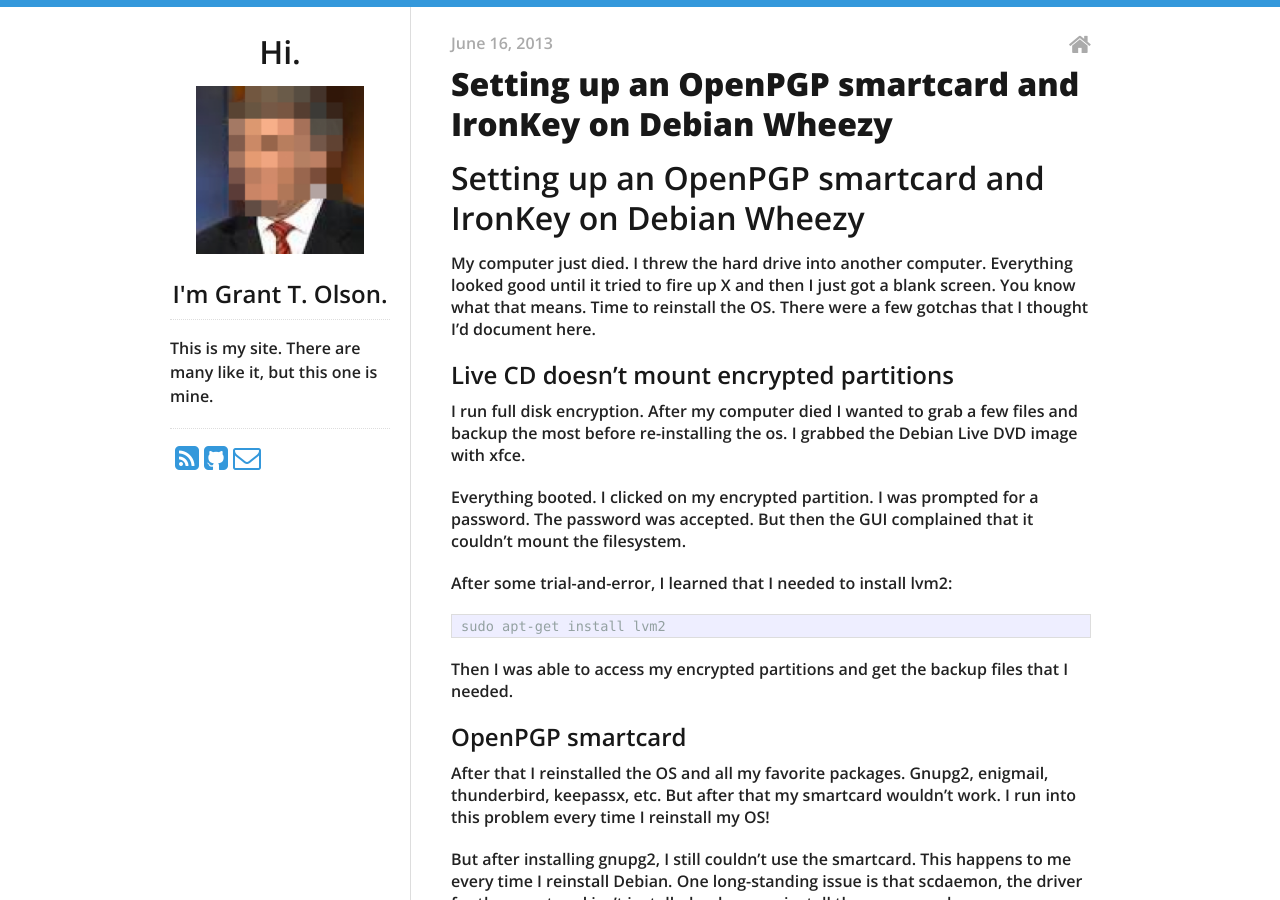
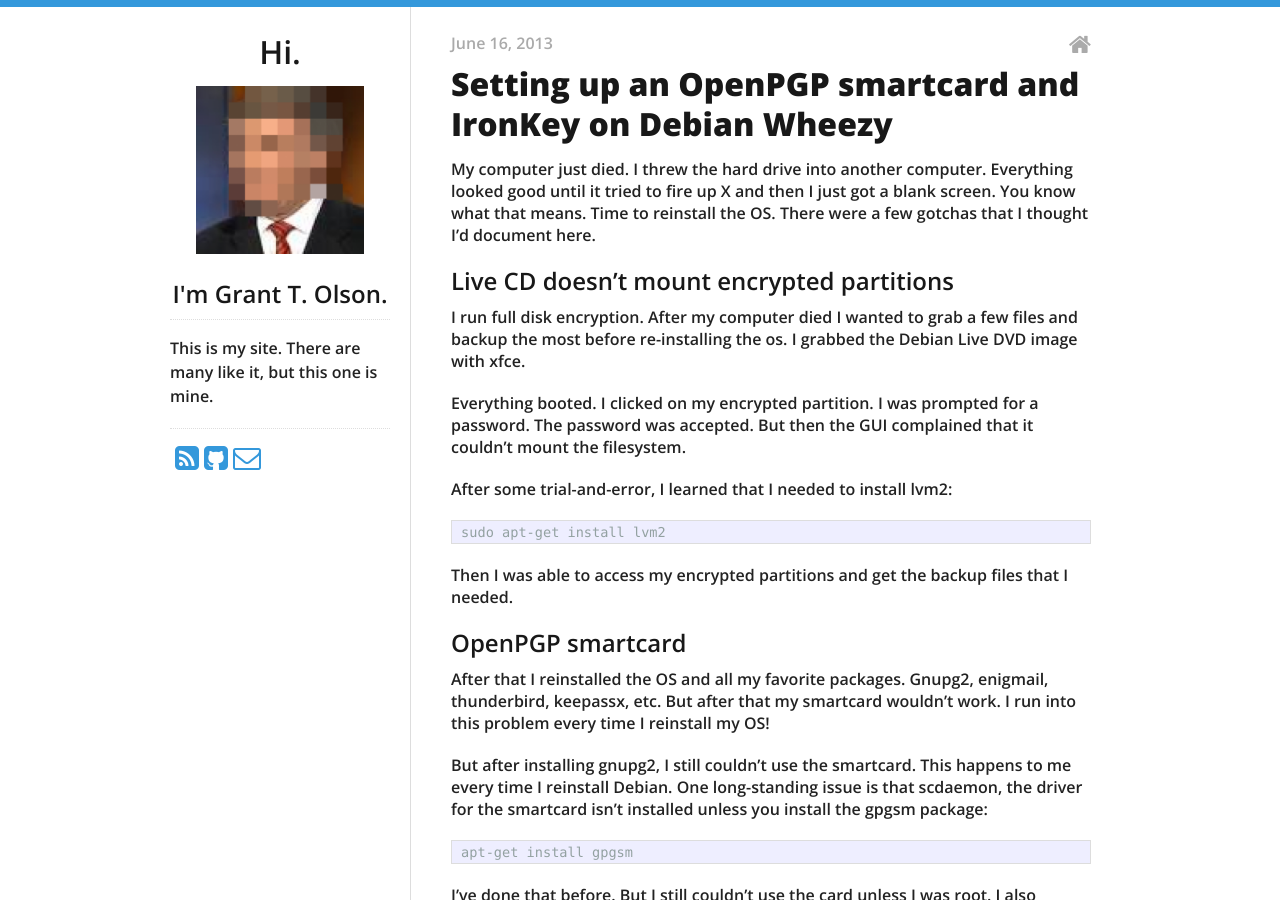
Before and after one commit to grant-olson/grant-olson.github.io, a Jekyll site: the page built from _posts/2013-06-16-openpgp-smartcard-and-ironkey-on-debian-wheezy.markdown, in a window 1280 px wide and 900 px high. Built offline with Jekyll 4.4.1, drawn with Linux system fonts in a browser that asks for light colours.

Commit message:
Actually don't include titles in markdown, they're extracted from the metadata

```diff
--- a/_posts/2013-03-09-using-openpgp-smartcard-on-ubuntu-12-10.markdown
+++ b/_posts/2013-03-09-using-openpgp-smartcard-on-ubuntu-12-10.markdown
@@ -4,9 +4,6 @@
 title: Using an OpenPGP Smartcard on Ubuntu 12.10
 category: news
 ---
-
-Using an OpenPGP Smartcard on Ubuntu 12.10
-==========================================
 
 I'm currently adding a key continuity feature to rubygems-openpgp.  It
 works similar to the way that ssh stores copies of known host keys,
--- a/_posts/2013-03-12-how_to_break_rails_32_but_not_rails_30_on_linux_but_not_osx.markdown
+++ b/_posts/2013-03-12-how_to_break_rails_32_but_not_rails_30_on_linux_but_not_osx.markdown
@@ -4,9 +4,6 @@
 title: How to Break Rails 3.2 But Not 3.0 on Linux But Not OSX
 category: news
 ---
-
-How to Break Rails 3.2 But Not 3.0 on Linux But Not OSX
-=======================================================
 
 Over at [WebKite](http://webkite.com/), we finally got around to
 updating our rails stack to 3.2 last week.  This was of course long
--- a/_posts/2013-06-16-openpgp-smartcard-and-ironkey-on-debian-wheezy.markdown
+++ b/_posts/2013-06-16-openpgp-smartcard-and-ironkey-on-debian-wheezy.markdown
@@ -4,9 +4,6 @@
 title: Setting up an OpenPGP smartcard and IronKey on Debian Wheezy
 category: news
 ---
-
-Setting up an OpenPGP smartcard and IronKey on Debian Wheezy
-============================================================
 
 My computer just died.  I threw the hard drive into another computer.
 Everything looked good until it tried to fire up X and then I just got
--- a/_posts/2014-02-01-mounting-encrypted-lvm-volumes-from-a-live-cd.markdown
+++ b/_posts/2014-02-01-mounting-encrypted-lvm-volumes-from-a-live-cd.markdown
@@ -4,9 +4,6 @@
 title: Mounting Encrypted lvm Volumes From a Live CD
 category: news
 ---
-
-Mounting Encrypted lvm Volumes From a Live CD
-=============================================
 
 I once again fried my system and had to recover some files from an
 encrypted filesystem via a Live CD.  It's a frustrating experience.  I
--- a/_posts/2014-02-01-using-your-ironkey-on-64-bit-ubuntu-13-10.markdown
+++ b/_posts/2014-02-01-using-your-ironkey-on-64-bit-ubuntu-13-10.markdown
@@ -4,9 +4,6 @@
 title: Using Your IronKey on 64-bit Ubuntu 13.10
 category: news
 ---
-
-Using Your IronKey on 64-bit Ubuntu 13.10
-=========================================
 
 The linux IronKey executable is 32 bit, so you can't unlock the
 IronKey on 64 bit linux.  The traditional fix is to install
```
